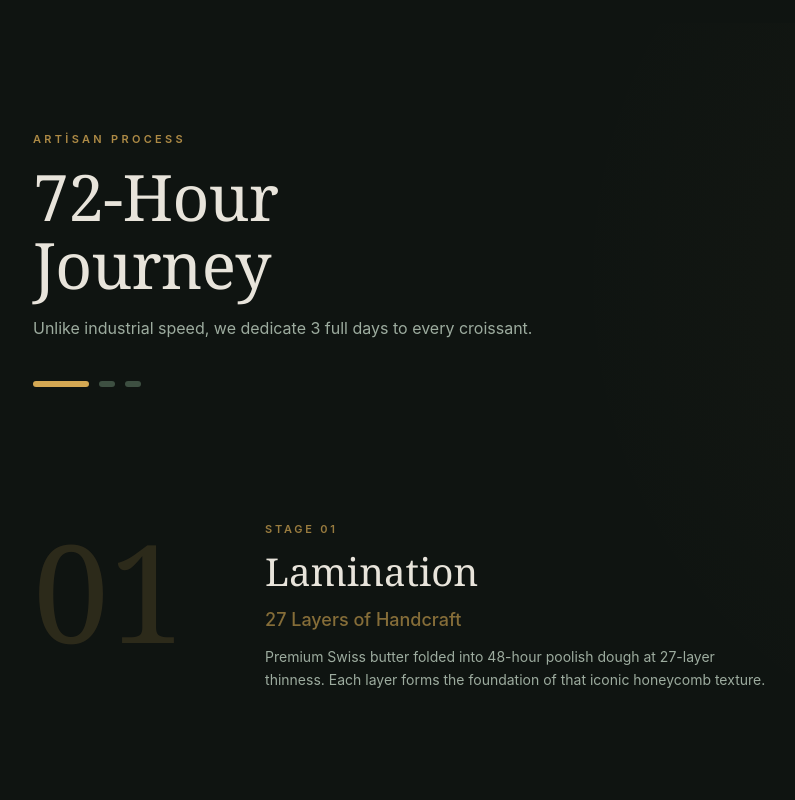
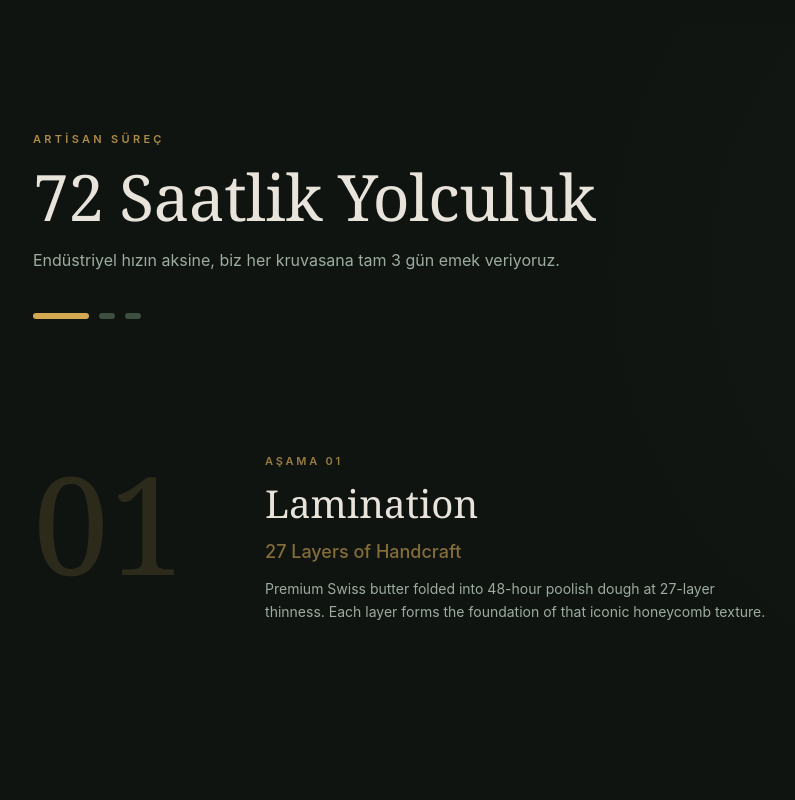
Before and after one commit to BENBILMEME/cafe-sablon-dark, a React (Vite) app: page / in a window 1280 px wide. Shown: the part 1840-2640 px from the top of the page, without its empty margins (31-826 px from the left). Built offline with nearby package versions, Linux system fonts and the light colour scheme; a web font is replaced by a local one.

Commit message:
fix: BakingStages dynamic i18n, useLang wired

```diff
--- a/src/components/Process/BakingStages.jsx
+++ b/src/components/Process/BakingStages.jsx
@@ -1,6 +1,7 @@
 import { useRef, useEffect, useState } from 'react';
 import { motion } from 'framer-motion';
 import { sectionHeaderReveal, dramaticReveal } from '../../lib/animations';
+import { useLang } from '../../i18n/LanguageContext';
 
 const STAGES = [
   {
@@ -26,6 +27,8 @@ const STAGES = [
  * DS §10: kruvasan multiply, NO drop-shadow.
  */
 export default function BakingStages() {
+  const { t } = useLang();
+  const P = t.process;
   const imageRef = useRef(null);
   const stageRefs = useRef([]);
   const [activeStage, setActiveStage] = useState(0);
@@ -67,13 +70,13 @@ export default function BakingStages() {
             className="max-w-2xl"
           >
             <span className="font-sans text-[11px] font-semibold text-[#D4A853]/80 tracking-[0.3em] uppercase">
-              Artisan Process
+              {P.title}
             </span>
             <h2 id="process-heading" className="font-serif text-display text-[#e8e4db] mt-3 mb-4 leading-[1.06]">
-              72-Hour<br />Journey
+              {P.heading}
             </h2>
             <p className="font-sans text-base text-[#9dac9f] leading-relaxed">
-              Unlike industrial speed, we dedicate 3 full days to every croissant.
+              {P.desc}
             </p>
 
             <div className="mt-10 flex items-center gap-2.5" role="tablist" aria-label="Stages">
@@ -120,7 +123,7 @@ export default function BakingStages() {
                   {stage.number}
                 </span>
                 <span className="font-sans text-[11px] font-semibold text-[#D4A853]/70 tracking-[0.25em] uppercase">
-                  Stage {stage.number}
+                  {P.stage} {stage.number}
                 </span>
                 <h3 className="font-serif text-heading text-[#e8e4db] mt-2 mb-3">
                   {stage.title}
--- a/src/i18n/translations.js
+++ b/src/i18n/translations.js
@@ -3,7 +3,7 @@ export const translations = {
     nav: { menu: 'Menü', process: 'Sürecimiz', location: 'Moda', contact: 'İletişim', directions: 'Yol Tarifi' },
     hero: { location: 'Moda, Kadıköy', tagline: "Moda'nın", tagline2: 'Kruvasan', tagline3: 'Kültürü', desc: '72 saat soğuk fermentasyon,\nİsviçre tereyağı, 27 kat\nel işçiliği.', cta: 'Menüyü Keşfet', cta2: 'Yol Tarifi', rating: 'Google', hours: 'Her gün 08:00 — 19:00', badge: '72 Saat Fermente', badgeSub: 'Soğuk dinlendirme', scroll: 'Keşfet' },
     menu: { title: 'İçecekler', subtitle: 'Brekkie Selections', desc: 'Özel kavrum kahveler, butik çaylar, ev yapımı fermente içecekler', more: 'Daha Fazla', moreSub: 'Tüm menüyü görüntüle' },
-    process: { title: 'Artisan Süreç', heading: '72 Saatlik Yolculuk', desc: 'Endüstriyel hızın aksine, biz her kruvasana tam 3 gün emek veriyoruz.' },
+    process: { title: 'Artisan Süreç', heading: '72 Saatlik Yolculuk', desc: 'Endüstriyel hızın aksine, biz her kruvasana tam 3 gün emek veriyoruz.', stage: 'Aşama' },
     queue: { title: 'Moda Kültürü', heading: 'Bizi Bulun', desc: "Moda Caddesi'nin kalbinde, denize 3 dakika. Sıcak kruvasan kokusu sizi bulacak.", open: 'Açık', closed: 'Kapalı', wait: 'dk bekleme', closedMsg: "Yarın 09:00'da tekrar bekleriz!", hours: 'Çalışma Saatleri', hoursNote: 'Brunch için rezervasyon önerilir — genellikle sıra olur', everyDay: 'Her gün' },
     about: { title: 'Brekkie Hakkında', heading: 'About', desc: 'Boho-şık atmosferiyle tuzlu & tatlı kahvaltı ve brunch tabakları, harika kahve' },
     footer: { desc: 'Moda\'nın kalbinde, 72 saatlik el emeği kruvasanlar ve butik kahve deneyimi. Her sabah, sıfırdan.', rights: 'Tüm hakları saklıdır.', privacy: 'Gizlilik Politikası', terms: 'Kullanım Koşulları', location: 'Caferağa Mah. Moda Cad. No:42/B, Kadıköy — İstanbul' },
@@ -15,7 +15,7 @@ export const translations = {
     nav: { menu: 'Menu', process: 'Our Process', location: 'Moda', contact: 'Contact', directions: 'Directions' },
     hero: { location: 'Moda, Kadıköy', tagline: "Moda's", tagline2: 'Croissant', tagline3: 'Culture', desc: '72-hour cold fermentation,\nSwiss butter, 27 layers\nof handcraft.', cta: 'Explore Menu', cta2: 'Directions', rating: 'Google', hours: 'Daily 08:00 — 19:00', badge: '72h Fermented', badgeSub: 'Cold rested', scroll: 'Discover' },
     menu: { title: 'Drinks', subtitle: 'Brekkie Selections', desc: 'Specialty coffee, artisan tea, house-made fermented drinks', more: 'See More', moreSub: 'View full menu' },
-    process: { title: 'Artisan Process', heading: '72-Hour Journey', desc: 'Unlike industrial speed, we dedicate 3 full days to every croissant.' },
+    process: { title: 'Artisan Process', heading: '72-Hour Journey', desc: 'Unlike industrial speed, we dedicate 3 full days to every croissant.', stage: 'Stage' },
     queue: { title: 'Moda Culture', heading: 'Find Us', desc: 'In the heart of Moda Street, 3 minutes from the sea. The scent of warm croissants will find you.', open: 'Open', closed: 'Closed', wait: 'min wait', closedMsg: 'See you tomorrow at 9:00 AM!', hours: 'Opening Hours', hoursNote: 'Reservations recommended for brunch — usually a wait', everyDay: 'Every day' },
     about: { title: 'About Brekkie', heading: 'About', desc: 'Cool venue with a boho-chic vibe serving savory & sweet breakfast & brunch dishes, plus great coffee.' },
     footer: { desc: 'In the heart of Moda, 72-hour handcrafted croissants and artisan coffee. Fresh every morning.', rights: 'All rights reserved.', privacy: 'Privacy Policy', terms: 'Terms of Use', location: 'Caferağa Mah. Moda Cad. No:42/B, Kadıköy — İstanbul' },
```
